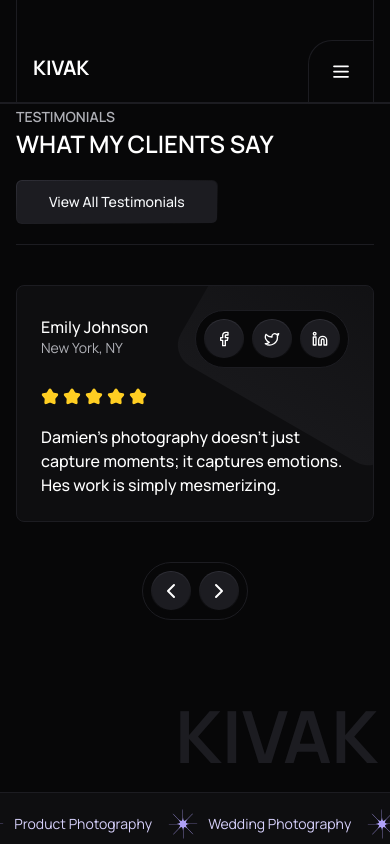
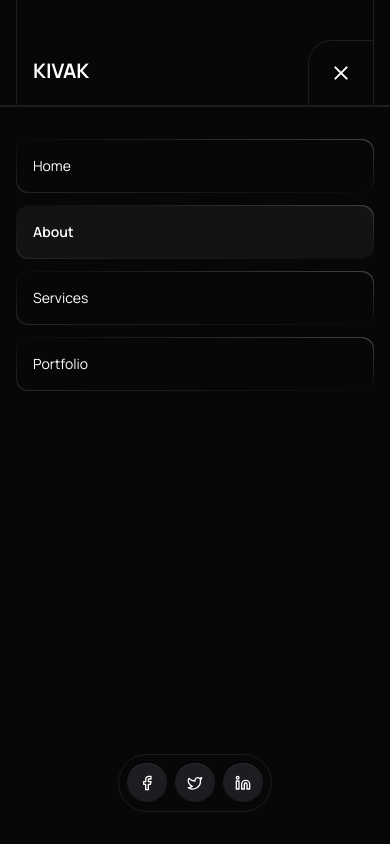
Before and after one commit to AlexanderHubar/kivak-portfolio, a Next.js app: page /about in a window 390 px wide. Both pictures are taken after a click on the button 340 px from the left and 71 px from the top of the page. Shown: the top 844 px of the page. Built offline with nearby package versions, Linux system fonts and the light colour scheme.

Commit message:
feat: add mobile menu

```diff
--- a/app/components/header/header.tsx
+++ b/app/components/header/header.tsx
@@ -1,11 +1,37 @@
+"use client";
+
+import { useEffect, useState } from "react";
 import Link from "next/link";
-import { Menu } from "lucide-react";
+import { disableBodyScroll, clearAllBodyScrollLocks } from "body-scroll-lock";
+
 import { buttonVariants } from "@/components/ui/button";
+import { Hamburger } from "@/components/ui/hamburger";
 import { Nav } from "./nav";
+import { usePathname } from "next/navigation";
+import { MobileMenu } from "./mobile-menu";
 
 export function Header() {
+  const pathname = usePathname();
+  const [isMenuOpen, setIsMenuOpen] = useState(false);
+
+  const toggleMenu = () => {
+    setIsMenuOpen(!isMenuOpen);
+  };
+
+  useEffect(() => {
+    setIsMenuOpen(false);
+  }, [pathname]);
+
+  useEffect(() => {
+    if (isMenuOpen) {
+      disableBodyScroll(document.body);
+    }
+    return clearAllBodyScrollLocks;
+  }, [isMenuOpen]);
+
   return (
-    <header className="px-4 lg:px-20 border-b-2 border-dark-12">
+    <>
+      <header className="px-4 lg:px-20 border-b-2 border-dark-12 relative">
         <div className="border-x flex justify-between lg:items-center border-dark-12 pt-10 lg:py-5 pl-4 lg:px-4">
           <Link
             className="text-white font-bold text-xl lg:text-2xl mt-auto lg:mt-0 mb-5 lg:mb-0"
@@ -26,10 +52,11 @@ export function Header() {
           >
             Contact Me
           </Link>
-        <button className="lg:hidden border-t hover:bg-primary-55 hover:shadow-primary transition-all duration-200 ease-out border-l border-dark-12 p-5 rounded-tl-3xl">
-          <Menu height={21} />
-        </button>
+
+          <Hamburger isOpen={isMenuOpen} onClick={toggleMenu} />
         </div>
       </header>
+      <MobileMenu isMenuOpen={isMenuOpen} />
+    </>
   );
 }
--- /dev/null
+++ b/app/components/header/mobile-menu.tsx
@@ -0,0 +1,79 @@
+import Link from "next/link";
+import { usePathname } from "next/navigation";
+import { AnimatePresence, motion } from "framer-motion";
+
+import { ROUTES } from "./nav";
+import { Socials } from "../socials";
+
+import { cn } from "@/lib/utils";
+
+type MobileMenuProps = {
+  isMenuOpen: boolean;
+};
+
+export function MobileMenu({ isMenuOpen }: MobileMenuProps) {
+  const pathname = usePathname();
+
+  return (
+    <AnimatePresence>
+      {isMenuOpen && (
+        <motion.div
+          layout
+          initial={{ opacity: 0 }}
+          animate={{ opacity: 1 }}
+          exit={{ opacity: 0 }}
+          transition={{ duration: 0.2 }}
+          className="fixed flex flex-col inset-0 z-10 top-[107px] bg-dark-3 px-4 py-8 lg:hidden"
+        >
+          <ul className="grid gap-3 mb-auto">
+            {ROUTES.map((route, idx) => {
+              const isActive = pathname === route.href;
+
+              return (
+                <motion.li
+                  initial={{ scale: 0, opacity: 0 }}
+                  animate={{ scale: 1, opacity: 1 }}
+                  transition={{
+                    type: "spring",
+                    stiffness: 260,
+                    damping: 40,
+                    delay: 0.1 + idx / 10,
+                  }}
+                  key={route.name}
+                  className="w-full p-px rounded-xl bg-gradient-to-tr from-neutral-800 via-neutral-950 to-neutral-700"
+                >
+                  <Link
+                    className={cn(
+                      "flex items-center justify-between w-full p-4 rounded-xl bg-dark-3",
+                      {
+                        "bg-dark-8": isActive,
+                      }
+                    )}
+                    href={route.href}
+                  >
+                    <span
+                      className={cn("flex gap-1 text-sm", {
+                        "font-semibold": isActive,
+                      })}
+                    >
+                      {route.name}
+                    </span>
+                  </Link>
+                </motion.li>
+              );
+            })}
+          </ul>
+
+          <motion.div
+            initial={{ y: "150%" }}
+            animate={{ y: "0" }}
+            transition={{ delay: 0.6 }}
+            className="flex justify-center"
+          >
+            <Socials />
+          </motion.div>
+        </motion.div>
+      )}
+    </AnimatePresence>
+  );
+}
--- a/app/components/header/nav.tsx
+++ b/app/components/header/nav.tsx
@@ -4,7 +4,7 @@ import { motion } from "framer-motion";
 import Link from "next/link";
 import { usePathname } from "next/navigation";
 
-const NAV = [
+export const ROUTES = [
   {
     name: "Home",
     href: "/",
@@ -29,7 +29,7 @@ export function Nav() {
   return (
     <nav className="hidden lg:block">
       <ul className="flex border-dark-12 border-x border-t rounded-tl-xl rounded-tr-xl -mb-5 overflow-auto">
-        {NAV.map(({ name, href }) => {
+        {ROUTES.map(({ name, href }) => {
           const isActive = path === href;
 
           return (
--- /dev/null
+++ b/components/ui/hamburger.tsx
@@ -0,0 +1,90 @@
+import { motion } from "framer-motion";
+
+type HamburgerProps = {
+  isOpen: boolean;
+  onClick: () => void;
+};
+
+const top = {
+  closed: {
+    rotate: 0,
+    translateY: 0,
+  },
+  opened: {
+    rotate: 45,
+    translateY: 6,
+  },
+};
+const center = {
+  closed: {
+    opacity: 1,
+  },
+  opened: {
+    opacity: 0,
+  },
+};
+const bottom = {
+  closed: {
+    rotate: 0,
+    translateY: 0,
+  },
+  opened: {
+    rotate: -45,
+    translateY: -6,
+  },
+};
+
+export function Hamburger({ isOpen, onClick }: HamburgerProps) {
+  const variant = isOpen ? "opened" : "closed";
+
+  const lineProps = {
+    vectorEffect: "non-scaling-stroke",
+    initial: "closed",
+    animate: variant,
+  };
+
+  return (
+    <button
+      onClick={onClick}
+      className="lg:hidden border-t hover:bg-primary-55 hover:shadow-primary transition-all duration-200 ease-out border-l border-dark-12 p-5 rounded-tl-3xl"
+    >
+      <motion.svg
+        xmlns="http://www.w3.org/2000/svg"
+        width="24"
+        height="24"
+        viewBox="0 0 24 24"
+        fill="none"
+        stroke="currentColor"
+        strokeWidth={2}
+        strokeLinecap="round"
+        strokeLinejoin="round"
+        className="lucide lucide-x"
+      >
+        <motion.line
+          variants={top}
+          x1="4"
+          x2="20"
+          y1="6"
+          y2="6"
+          {...lineProps}
+        />
+        <motion.line
+          variants={center}
+          x1="4"
+          x2="20"
+          y1="12"
+          y2="12"
+          {...lineProps}
+        />
+        <motion.line
+          variants={bottom}
+          x1="4"
+          x2="20"
+          y1="18"
+          y2="18"
+          {...lineProps}
+        />
+      </motion.svg>
+    </button>
+  );
+}
--- a/package.json
+++ b/package.json
@@ -11,6 +11,7 @@
   "dependencies": {
     "@radix-ui/react-accordion": "^1.1.2",
     "@radix-ui/react-slot": "^1.0.2",
+    "body-scroll-lock": "^4.0.0-beta.0",
     "class-variance-authority": "^0.7.0",
     "clsx": "^2.1.1",
     "embla-carousel-auto-height": "^8.1.5",
@@ -25,6 +26,7 @@
     "tailwindcss-animate": "^1.0.7"
   },
   "devDependencies": {
+    "@types/body-scroll-lock": "^3.1.2",
     "@types/node": "^20",
     "@types/react": "^18",
     "@types/react-dom": "^18",
```
Also changed, not shown: app/globals.css (line endings or trailing spaces), 1 other file (tests, documents, lock files or other folders). Lines whose indentation alone changed are shown as unchanged.
